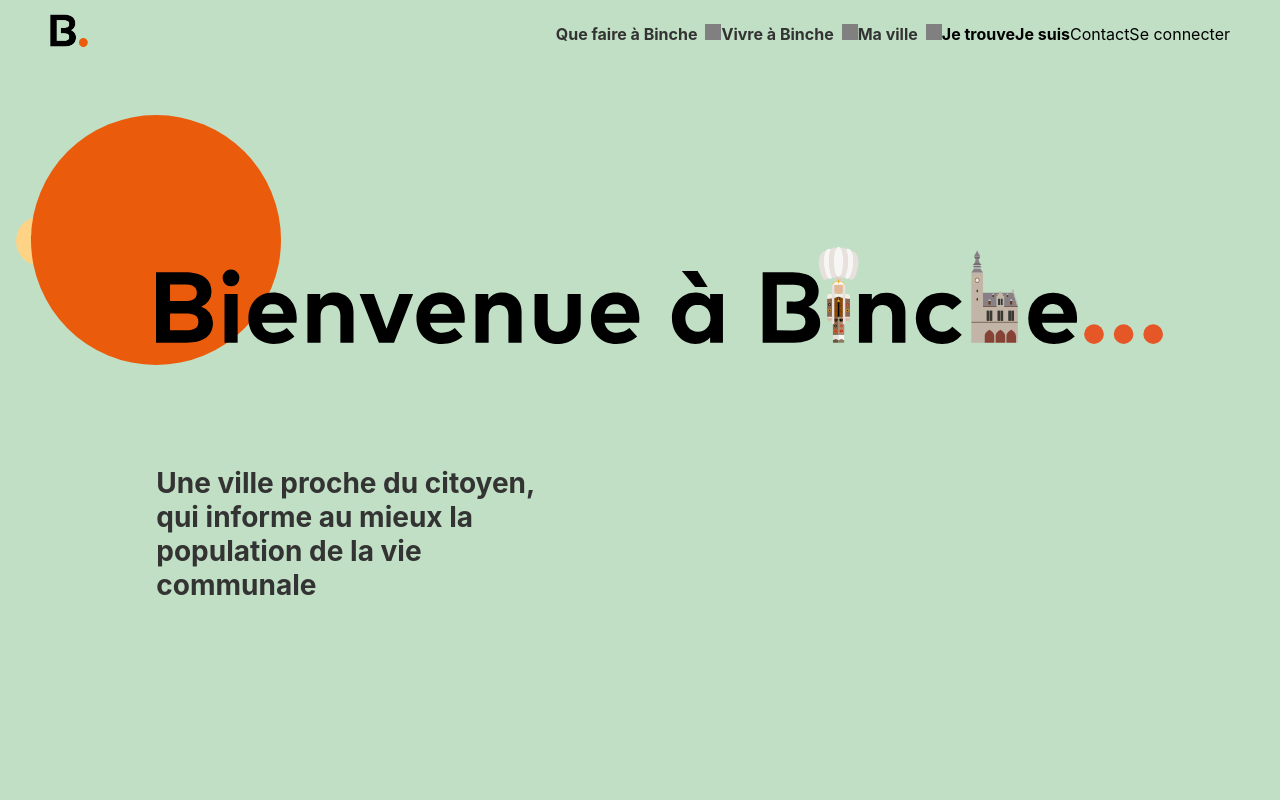
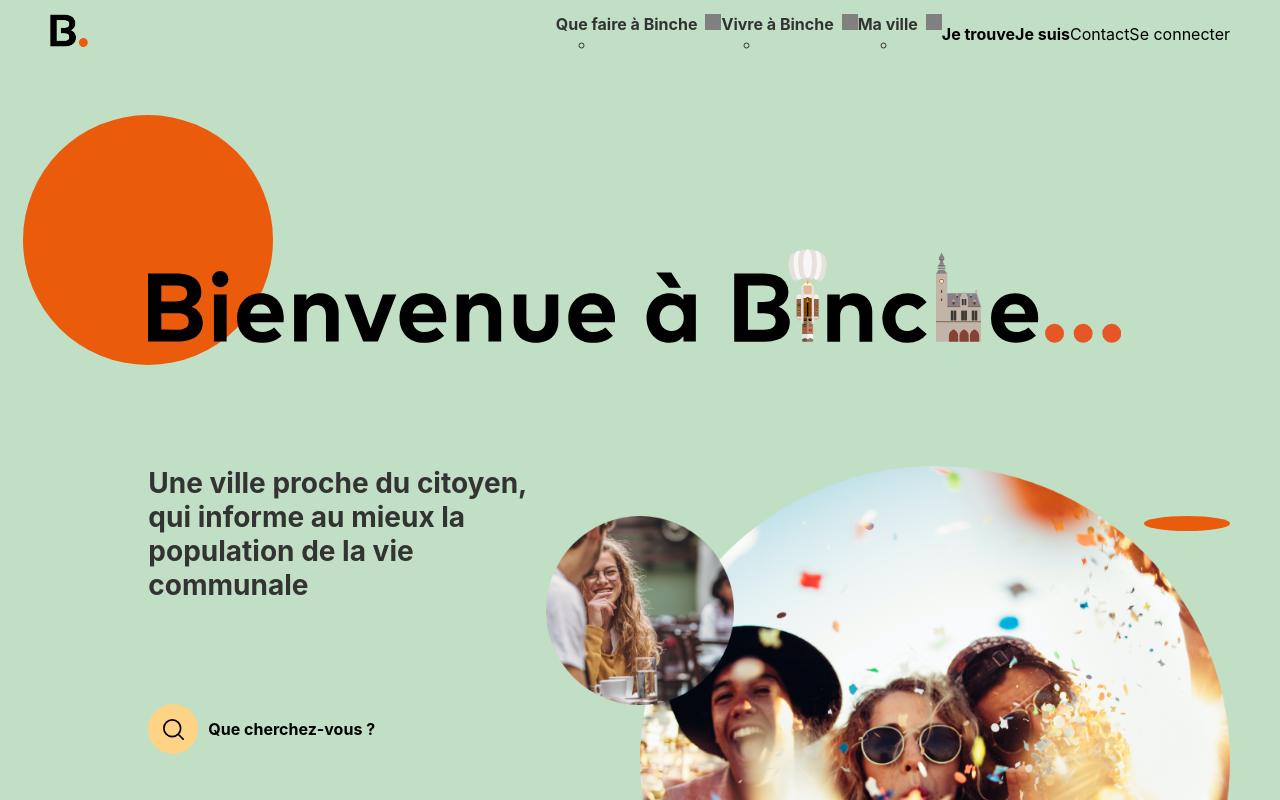
Before and after one commit to ProcessX/test_expansion, a Svelte app: page / in a window 1280 px wide. Shown: the top 800 px of the page. Built offline with nearby package versions, Linux system fonts and the light colour scheme.

Commit message:
Retour version précédente

```diff
--- a/src/Btn/BtnWithIcon.svelte
+++ b/src/Btn/BtnWithIcon.svelte
@@ -9,6 +9,7 @@
 
     $iconSize: 50px;
     $lineHeight : 1.4;
+    $btnFontSize: 16px;
 
     $orange-light: #FED386;
 
@@ -24,7 +25,8 @@
         position: relative;
         padding-left: $iconSize + 10px;
         box-sizing: border-box;
-        line-height: $lineHeight;
+        line-height: 1;
+        font-size: $btnFontSize;
 
         &:before{
             display: inherit;
@@ -37,8 +39,8 @@
             text-indent: 100%;
             overflow: hidden;
             position: absolute;
+            top: -(($iconSize - $btnFontSize) / 2);
             left: 0;
-            top: -($iconSize - $lineHeight) / 2;
             transform-origin: center;
             background-size: 42%;
             background-repeat: no-repeat;
--- a/src/Header/Header.svelte
+++ b/src/Header/Header.svelte
@@ -30,11 +30,16 @@
         background-color: $green-cream;
 
         @include for-size(tablet){
+            //padding-left: calc((100% / 12) * 2);
+            padding-bottom: 10rem;
+        }
+
+        @include for-size(desktop){
+            padding-left: 50px;
+            padding-right: 50px;
             display: grid;
             grid-template-columns: repeat(12, 1fr);
-            grid-template-rows: repeat(3, auto);
-            //padding-left: calc((100% / 12) * 2);
-            padding-bottom: 10rem;
+            grid-template-rows: auto auto 1fr;
         }
     }
 
@@ -88,6 +93,7 @@
 
         @include for-size(desktop){
             font-size: 92px;
+            justify-self: left;
         }
     }
 
@@ -98,18 +104,49 @@
         margin-bottom: 119px;
 
         @include for-size(tablet){
+
+        }
+
+        @include for-size(desktop){
             max-width: 420px;
             grid-row: 2/3;
             grid-column: 2/6;
+            align-self: start;
         }
     }
 
-    :global(.header .btn--withIcon){
-        color: black !important;
+    @include for-size(desktop){
+
     }
 
-    :global(.header){
+    :global(header .btn--withIcon){
+        @include for-size(desktop){
+            grid-row: 3/4;
+            grid-column: 2/6;
+            align-self: start;
+        }
+    }
 
+    :global(header .header__deco){
+
+        @include for-size(desktop){
+            position: relative !important;
+            width: 100% !important;
+            top: 0;
+            height: 100px;
+            //align-self : center;
+            grid-row: 2/3;
+            grid-column: 7/13;
+            padding: 0 !important;
+
+            .imgBubble{
+                position: absolute;
+            }
+
+            .imgBubble--secondary{
+                top: 100% !important;
+            }
+        }
     }
 </style>
 
@@ -124,7 +161,5 @@
         type={'search'}
     />
 
-    <!--
     <HeaderDeco/>
-    -->
 </header>
--- a/src/Header/HeaderDeco.svelte
+++ b/src/Header/HeaderDeco.svelte
@@ -62,7 +62,7 @@
         position: absolute;
         top: 50%;
         left: -16%;
-        height: 32%;
+        //height: 32%;
         width: 32%;
     }
 </style>
--- a/src/TopNav/DropdownMenu.svelte
+++ b/src/TopNav/DropdownMenu.svelte
@@ -44,4 +44,9 @@
 
 <div class="dropdownMenu">
     <button class="btn btn--dropdown">{title}</button>
+    <ul class="tab__li">
+        <li class="tab__el">
+
+        </li>
+    </ul>
 </div>
--- a/src/TopNav/TopNav.svelte
+++ b/src/TopNav/TopNav.svelte
@@ -8,6 +8,8 @@
         console.log('toggleBurger');
         menuOpen = !menuOpen;
     }
+
+
 
 </script>
 
@@ -46,6 +48,33 @@
 
         &--menuOpen{
             //box-shadow: 10px 5px 5px red;
+        }
+
+        @include for-size(smallerThanTablet){
+            &:before{
+                content: "";
+                height: 100vh;
+                width: 100vw;
+                position: absolute;
+                top: 0;
+                left: 0;
+                background-color: black;
+                opacity: 0;
+                pointer-events: none;
+            }
+
+            &--menuOpen{
+                &:before{
+                    opacity: 0.75;
+                    pointer-events: all;
+                }
+
+                .topNav__tab__li{
+                    -webkit-box-shadow: -1px 3px 13px 7px rgba(0,0,0,0.19);
+-moz-box-shadow: -1px 3px 13px 7px rgba(0,0,0,0.19);
+box-shadow: -1px 3px 13px 7px rgba(0,0,0,0.19);
+                }
+            }
         }
 
         @include for-size(desktop){
--- a/src/TopNav/TopNavMenu.svelte
+++ b/src/TopNav/TopNavMenu.svelte
@@ -34,11 +34,13 @@
         background-color: $green-cream;
         z-index: 0;
         padding: 1rem;
+        box-sizing: border-box;
         top: 100%;
 
 
         @include for-size(smallerThanDesktop){
             transform: translateY(-100%);
+            padding: 5rem 1rem 5rem 1rem;;
 
             &--open{
                 transform: translateY(0);
@@ -64,6 +66,16 @@
         list-style: none;
         padding: 0;
         margin: 0 0 4rem 0;
+
+        @include for-size(smallerThanDesktop){
+            &:after{
+                    content: "";
+                    display: block;
+                    height: 1px;
+                    width: 100%;
+                    background-color: black;
+                }
+        }
 
         @include for-size(desktop){
             display: flex;
@@ -93,6 +105,7 @@
         list-style: none;
         padding: 0;
         margin: 0;
+
 
         @include for-size(desktop){
             display: flex;
```
